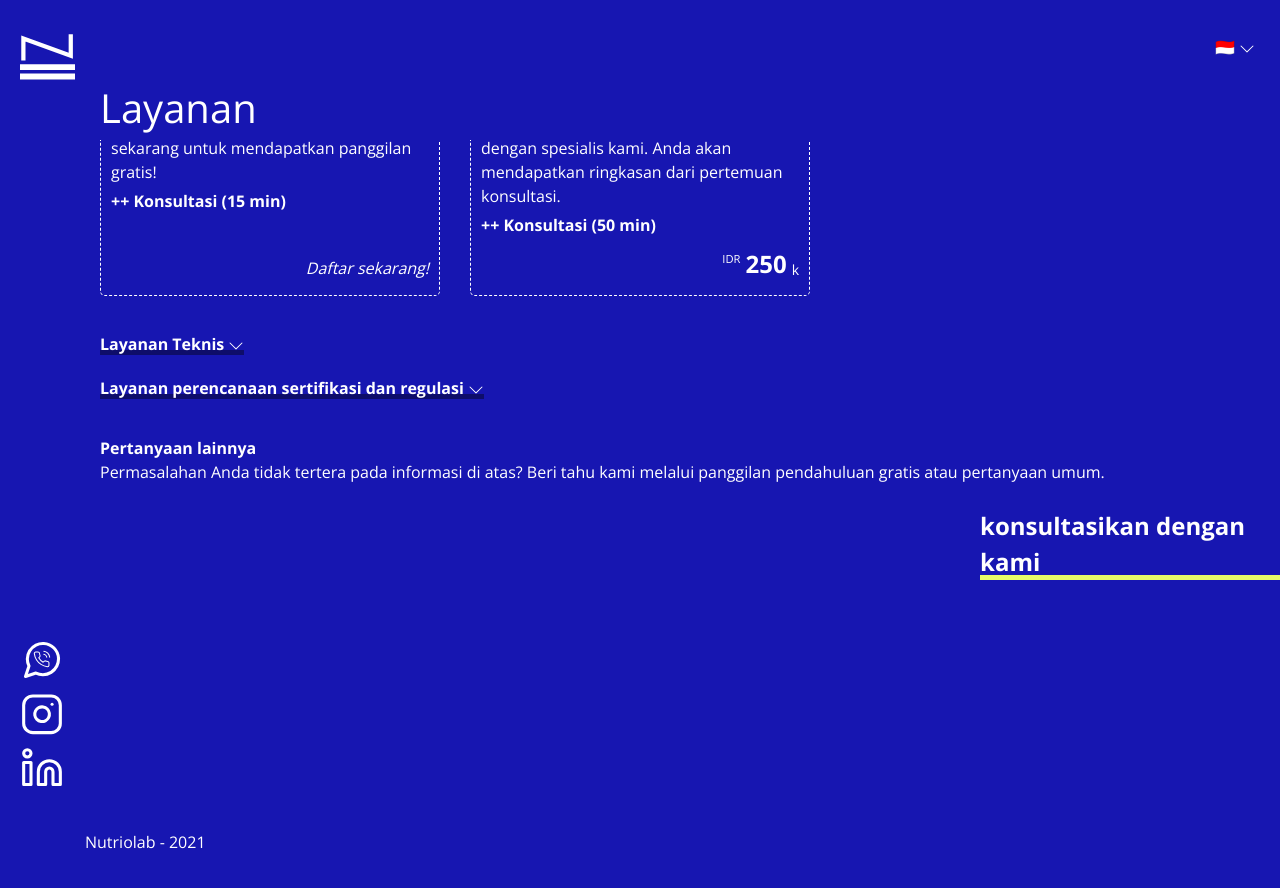
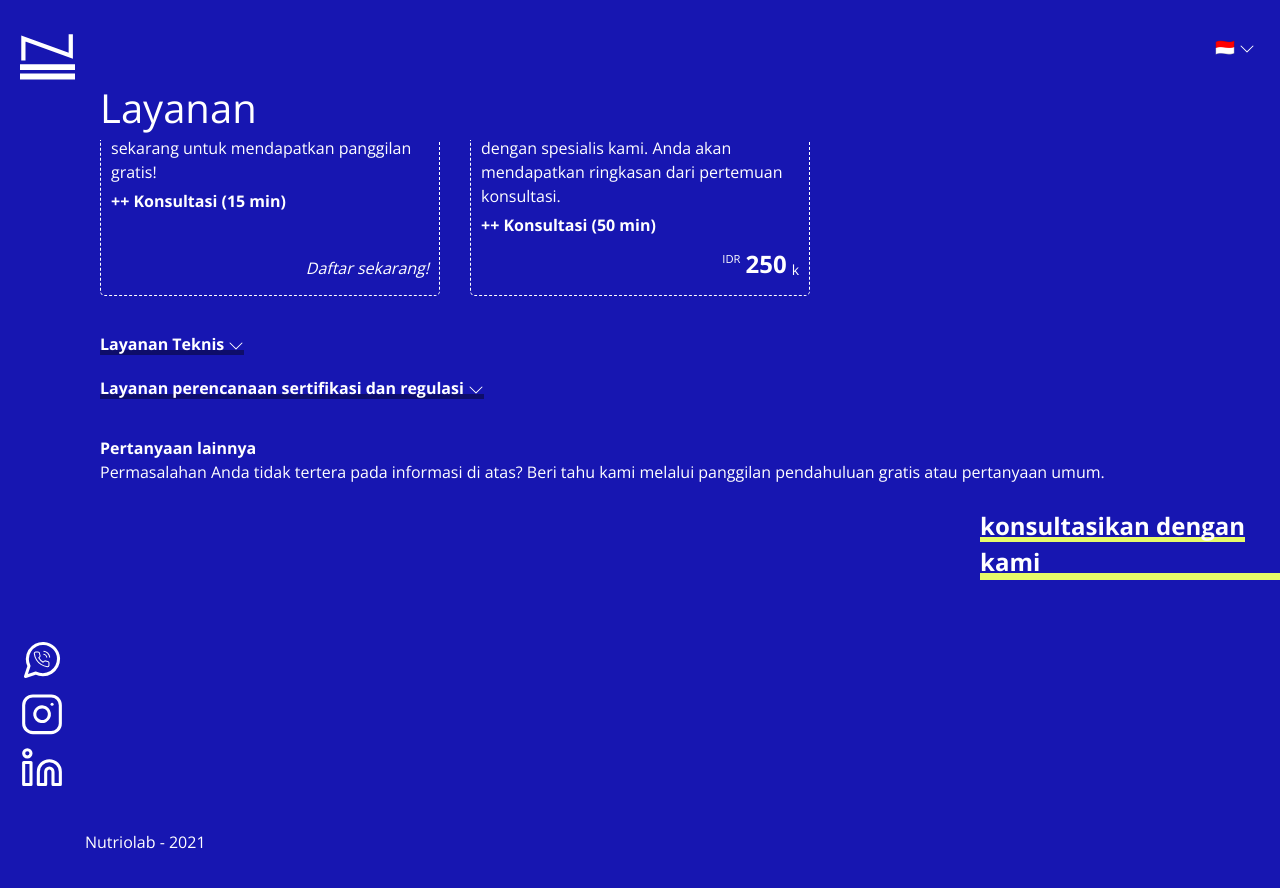
Before and after one commit to nutriolab/nutriolab.github.io, a Jekyll site: the page built from pages/id/services.md, in a window 1280 px wide and 900 px high, scrolled down 100 px. Shown: the top 888 px of the window. Built offline with Jekyll 4.4.1, drawn with Linux system fonts in a browser that asks for light colours.

Commit message:
Update services.scss

```diff
--- a/assets/css/services.scss
+++ b/assets/css/services.scss
@@ -107,7 +107,7 @@
 
   .cta {
     color:white;
-    box-shadow: 0 -5px 0 $yellow inset;
+    box-shadow: 0 -7px 0 $yellow inset;
     position: absolute;
     bottom: 20%;
     right: 0;
@@ -116,6 +116,10 @@
     padding-right: 10px;
     font-weight: bold;
     font-size: 24px;
+
+    a {
+      box-shadow: 0 -5px 0 $yellow inset;
+    }
   }
 }
 
```
